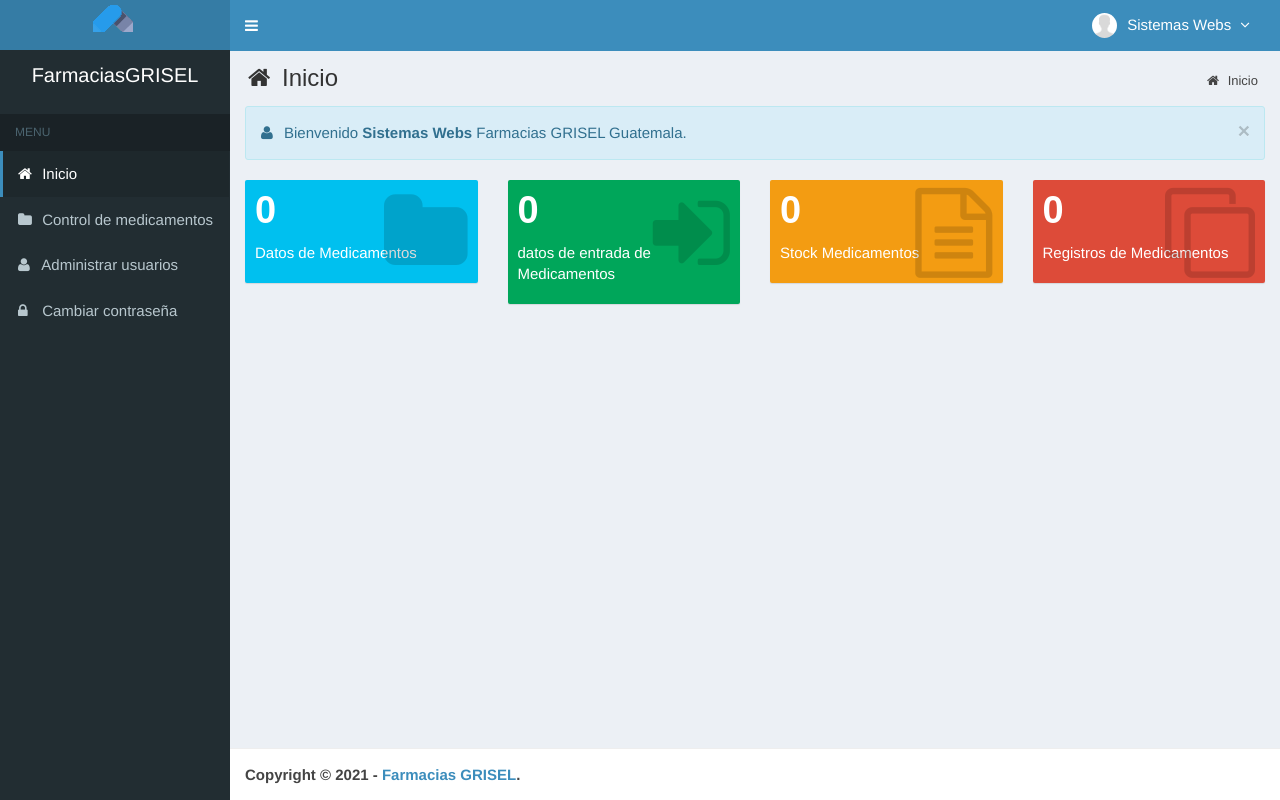
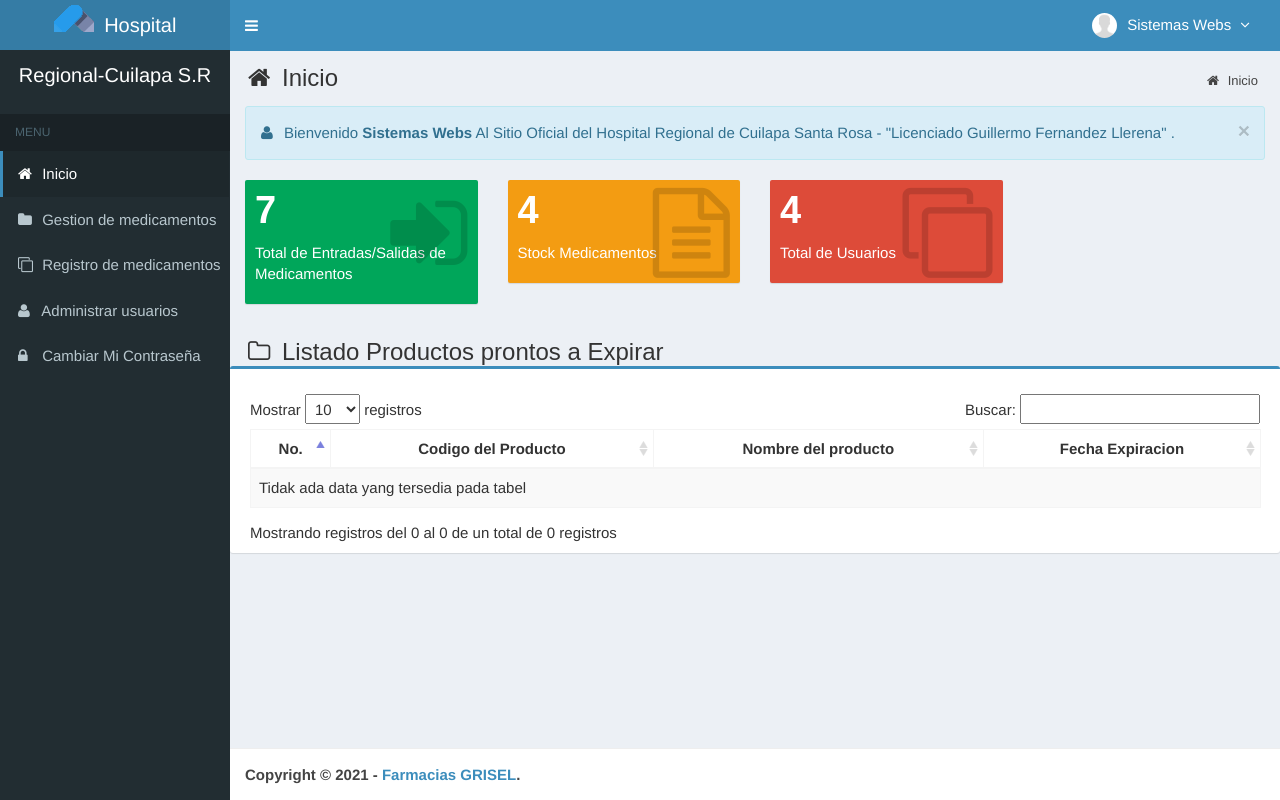
Before and after one commit to Juan-Chalo/Proyecto_GRISEL, a PHP site: page /tcpdf/main.php?module=start in a window 1280 px wide. Run offline with PHP 8.4, Linux system fonts and the light colour scheme; a user stored in the database is signed in; data comes from the database, SQL or seed files in the repository; some libraries are stand-ins or nearby versions; some web fonts are replaced.

Commit message:
Actualizacion 29/10/2021

```diff
--- a/index.php
+++ b/index.php
@@ -27,7 +27,7 @@
   <body class="login-page bg-login">
     <div class="login-box">
       <div style="color:#3c8dbc" class="login-logo">
-        <img style="margin-top:-12px" src="assets/img/logo-blue.png" alt="Logo" height="50"> <b>Farmacias GRISEL</b>
+        <img style="margin-top:-12px" src="images/logo.jpeg" alt="Logo" height="50"> <b>Hospital Regional de Cuilapa S.R</b>
       </div><!-- /.login-logo -->
       <?php
 
--- a/main.php
+++ b/main.php
@@ -83,9 +83,9 @@ session_start();
 
       <header class="main-header">
         <!-- Logo -->
-        <a href="?module=beranda" class="logo">
+        <a href="?module=start" class="logo">
           <img style="margin-top:-15px;margin-right:5px" src="assets/img/logo-blue.png" alt="Logo">
-          <span style="font-size:20px">FarmaciasGRISEL</span>
+          <span style="font-size:20px">Hospital Regional-Cuilapa S.R</span>
         </a>
 
         <nav class="navbar navbar-static-top" role="navigation">
--- a/modules/medicines/form.php
+++ b/modules/medicines/form.php
@@ -87,6 +87,12 @@ if ($_GET['form']=='add') { ?>
                     <option value="raya">Raya</option>
                     <option value="tubo">Tubo</option>
                   </select>
+                </div>
+              </div>
+              <div class="form-group">
+                <label class="col-sm-2 control-label">Fecha de Vencimiento</label>
+                <div class="col-sm-5">
+                  <input type="date" class="form-control" name="nombre" autocomplete="off" required>
                 </div>
               </div>
 
--- a/modules/medicines/view.php
+++ b/modules/medicines/view.php
@@ -59,13 +59,14 @@
                 <th class="center">Precio de venta</th>
                 <th class="center">Stock</th>
                 <th class="center">Unidad</th>
+                <th class="center">Fecha Vencimiento</th>
                 <th></th>
               </tr>
             </thead>
             <tbody>
             <?php
             $no = 1;
-            $query = mysqli_query($mysqli, "SELECT codigo,nombre,precio_compra,precio_venta,unidad,stock FROM medicamentos ORDER BY codigo DESC")
+            $query = mysqli_query($mysqli, "SELECT codigo,nombre,precio_compra,precio_venta,unidad,stock,expire_date FROM medicamentos ORDER BY codigo DESC")
                                             or die('error: '.mysqli_error($mysqli));
 
             while ($data = mysqli_fetch_assoc($query)) {
@@ -80,6 +81,7 @@
                       <td width='100' align='right'>Q $precio_venta</td>
                       <td width='80' align='right'>$data[stock]</td>
                       <td width='80' class='center'>$data[unidad]</td>
+                      <td width='80' class='center'>$data[expire_date]</td>
                       <td class='center' width='80'>
                         <div>
                           <a data-toggle='tooltip' data-placement='top' title='modificar' style='margin-right:5px' class='btn btn-primary btn-sm' href='?module=form_medicines&form=edit&id=$data[codigo]'>
--- a/modules/start/view.php
+++ b/modules/start/view.php
@@ -15,7 +15,7 @@
         <div class="alert alert-info alert-dismissable">
           <button type="button" class="close" data-dismiss="alert" aria-hidden="true">&times;</button>
           <p style="font-size:15px">
-            <i class="icon fa fa-user"></i> Bienvenido <strong><?php echo $_SESSION['name_user']; ?></strong> Farmacias GRISEL Guatemala.
+            <i class="icon fa fa-user"></i> Bienvenido <strong><?php echo $_SESSION['name_user']; ?></strong> Al Sitio Oficial del Hospital Regional de Cuilapa Santa Rosa - "Licenciado Guillermo Fernandez Llerena" .
           </p>
         </div>
       </div>
@@ -24,36 +24,6 @@
     <!-- Small boxes (Stat box) -->
     <div class="row">
 
-      <div class="col-lg-3 col-xs-6">
-        <!-- small box -->
-        <div style="background-color:#00c0ef;color:#fff" class="small-box">
-          <div class="inner">
-            <?php
-
-            $query = mysqli_query($mysqli, "SELECT COUNT(codigo) as numero FROM medicamentos")
-                                            or die('Error '.mysqli_error($mysqli));
-
-
-            $data = mysqli_fetch_assoc($query);
-            ?>
-            <!--<h3> /* <?php echo $data['numero']; ?></h3> -->
-            <h3>0</h3>
-            <p>Datos de Medicamentos</p>
-          </div>
-          <div class="icon">
-            <i class="fa fa-folder"></i>
-          </div>
-          <?php
-          if ($_SESSION['permisos_acceso']!='gerente') { ?>
-            <!--<a href="?module=form_medicines&form=add" class="small-box-footer" title="Agregar" data-toggle="tooltip"><i class="fa fa-plus"></i></a>-->
-          <?php
-          } else { ?>
-            <a class="small-box-footer"><i class="fa"></i></a>
-          <?php
-          }
-          ?>
-        </div>
-      </div><!-- ./col -->
 
 
 
@@ -72,9 +42,9 @@
 
             $data = mysqli_fetch_assoc($query);
             ?>
-            <!--<h3><?php echo $data['numero']; ?></h3>-->
-            <h3>0</h3>
-            <p>datos de entrada de Medicamentos</p>
+
+            <h3><?php echo $data['numero']; ?></h3>
+            <p>Total de Entradas/Salidas de Medicamentos</p>
           </div>
           <div class="icon">
             <i class="fa fa-sign-in"></i>
@@ -108,8 +78,8 @@
 
             $data = mysqli_fetch_assoc($query);
             ?>
-            <!--<h3><?php echo $data['numero']; ?></h3>-->
-            <h3>0</h3>
+            <!--<h3></h3>-->
+            <h3><?php echo $data['numero']; ?></h3>
             <p>Stock Medicamentos</p>
           </div>
           <div class="icon">
@@ -131,14 +101,14 @@
           <div class="inner">
             <?php
 
-            $query = mysqli_query($mysqli, "SELECT COUNT(codigo_transaccion) as numero FROM transaccion_medicamentos")
+            $query = mysqli_query($mysqli, "SELECT COUNT(id_user) as numero FROM usuarios")
                                             or die('Error: '.mysqli_error($mysqli));
 
             $data = mysqli_fetch_assoc($query);
             ?>
-            <!--<h3><?php echo $data['numero']; ?></h3>-->
-            <h3>0</h3>
-            <p>Registros de Medicamentos</p>
+            <!--<h3></h3>-->
+            <h3><?php echo $data['numero']; ?></h3>
+            <p>Total de Usuarios</p>
           </div>
           <div class="icon">
             <i class="fa fa-clone"></i>
@@ -149,6 +119,103 @@
 
 
 
+      <div class="row">
+    <div class="col-md-12">
+      <section class="content-header">
+  <h1>
+    <i class="fa fa-folder-o icon-title"></i> Listado Productos prontos a Expirar
+
+  </h1>
+
+</section>
+
+    <?php
+
+    if (empty($_GET['alert'])) {
+      echo "";
+    }
+
+    elseif ($_GET['alert'] == 1) {
+      echo "<div class='alert alert-success alert-dismissable'>
+              <button type='button' class='close' data-dismiss='alert' aria-hidden='true'>&times;</button>
+              <h4>  <i class='icon fa fa-check-circle'></i> Exito!</h4>
+             Nuevos datos de medicamentos ha sido  almacenado correctamente.
+            </div>";
+    }
+
+    elseif ($_GET['alert'] == 2) {
+      echo "<div class='alert alert-success alert-dismissable'>
+              <button type='button' class='close' data-dismiss='alert' aria-hidden='true'>&times;</button>
+              <h4>  <i class='icon fa fa-check-circle'></i> Exito!</h4>
+             Datos del Medicamento modificados correcamente.
+            </div>";
+    }
+
+    elseif ($_GET['alert'] == 3) {
+      echo "<div class='alert alert-success alert-dismissable'>
+              <button type='button' class='close' data-dismiss='alert' aria-hidden='true'>&times;</button>
+              <h4>  <i class='icon fa fa-check-circle'></i> Exito!</h4>
+            Se eliminaron los datos del Medicamento
+            </div>";
+    }
+    ?>
+
+      <div class="box box-primary">
+        <div class="box-body">
+
+          <table id="dataTables1" class="table table-bordered table-striped table-hover">
+
+            <thead>
+              <tr>
+                <th class="center">No.</th>
+                <th class="center">Codigo del Producto</th>
+                <th class="center">Nombre del producto</th>
+                <th class="center">Fecha Expiracion</th>
+              </tr>
+            </thead>
+            <tbody>
+            <?php
+            $no = 1;
+            //$query = mysqli_query($mysqli, "SELECT codigo,nombre,precio_compra,precio_venta,unidad,stock FROM medicamentos ORDER BY codigo DESC")
+                                            //or die('error: '.mysqli_error($mysqli));
+
+            while ($data = mysqli_fetch_assoc($query)) {
+              $precio_compra = format_rupiah($data['precio_compra']);
+              $precio_venta = format_rupiah($data['precio_venta']);
+
+              echo "<tr>
+                      <td width='30' class='center'>$no</td>
+                      <td width='80' class='center'>$data[codigo]</td>
+                      <td width='180'>$data[nombre]</td>
+                      <td width='100' align='right'>Q $precio_compra</td>
+                      <td width='100' align='right'>Q $precio_venta</td>
+                      <td width='80' align='right'>$data[stock]</td>
+                      <td width='80' class='center'>$data[unidad]</td>
+                      <td class='center' width='80'>
+                        <div>
+                          <a data-toggle='tooltip' data-placement='top' title='modificar' style='margin-right:5px' class='btn btn-primary btn-sm' href='?module=form_medicines&form=edit&id=$data[codigo]'>
+                              <i style='color:#fff' class='glyphicon glyphicon-edit'></i>
+                          </a>";
+            ?>
+                          <a data-toggle="tooltip" data-placement="top" title="Eliminar" class="btn btn-danger btn-sm" href="modules/medicines/proses.php?act=delete&id=<?php echo $data['codigo'];?>" onclick="return confirm('estas seguro de eliminar<?php echo $data['nombre']; ?> ?');">
+                              <i style="color:#fff" class="glyphicon glyphicon-trash"></i>
+                          </a>
+            <?php
+              echo "    </div>
+                      </td>
+                    </tr>";
+              $no++;
+            }
+            ?>
+            </tbody>
+          </table>
+        </div><!-- /.box-body -->
+      </div><!-- /.box -->
+    </div><!--/.col -->
+  </div>   <!-- /.row -->
+
+
+
 
     </div><!-- /.row -->
   </section><!-- /.content -->
--- a/sidebar-menu.php
+++ b/sidebar-menu.php
@@ -20,14 +20,14 @@ if ($_SESSION['permisos_acceso']=='Super Admin') { ?>
 
   if ($_GET["module"]=="medicines" || $_GET["module"]=="form_medicines") { ?>
     <li class="active">
-       <a href="?module=medicines"><i class="fa fa-folder"></i> Control de medicamentos </a>
+       <a href="?module=medicines"><i class="fa fa-folder"></i> Gestion de medicamentos </a>
       </li>
   <?php
   }
 
   else { ?>
     <li>
-      <a href="?module=medicines"><i class="fa fa-folder"></i> Control de medicamentos </a>
+      <a href="?module=medicines"><i class="fa fa-folder"></i> Gestion de medicamentos </a>
       </li>
   <?php
   }
@@ -35,14 +35,14 @@ if ($_SESSION['permisos_acceso']=='Super Admin') { ?>
 
   if ($_GET["module"]=="medicines_transaction" || $_GET["module"]=="form_medicines_transaction") { ?>
     <li class="active">
-      <!--<a href="?module=medicines_transaction"><i class="fa fa-clone"></i> Registro de medicamentos </a> -->
+      <a href="?module=medicines_transaction"><i class="fa fa-clone"></i> Registro de medicamentos </a>
       </li>
   <?php
   }
 
   else { ?>
     <li>
-      <!--<a href="?module=medicines_transaction"><i class="fa fa-clone"></i> Registro de medicamentos </a>-->
+      <a href="?module=medicines_transaction"><i class="fa fa-clone"></i> Registro de medicamentos </a>
       </li>
   <?php
   }
@@ -104,14 +104,14 @@ if ($_SESSION['permisos_acceso']=='Super Admin') { ?>
 
 	if ($_GET["module"]=="password") { ?>
 		<li class="active">
-			<a href="?module=password"><i class="fa fa-lock"></i> Cambiar contraseña</a>
+			<a href="?module=password"><i class="fa fa-lock"></i> Cambiar Mi Contraseña</a>
 		</li>
 	<?php
 	}
 
 	else { ?>
 		<li>
-			<a href="?module=password"><i class="fa fa-lock"></i> Cambiar contraseña</a>
+			<a href="?module=password"><i class="fa fa-lock"></i> Cambiar Mi Contraseña</a>
 		</li>
 	<?php
 	}
```
Also changed, not shown: images/logo.jpeg (added).
